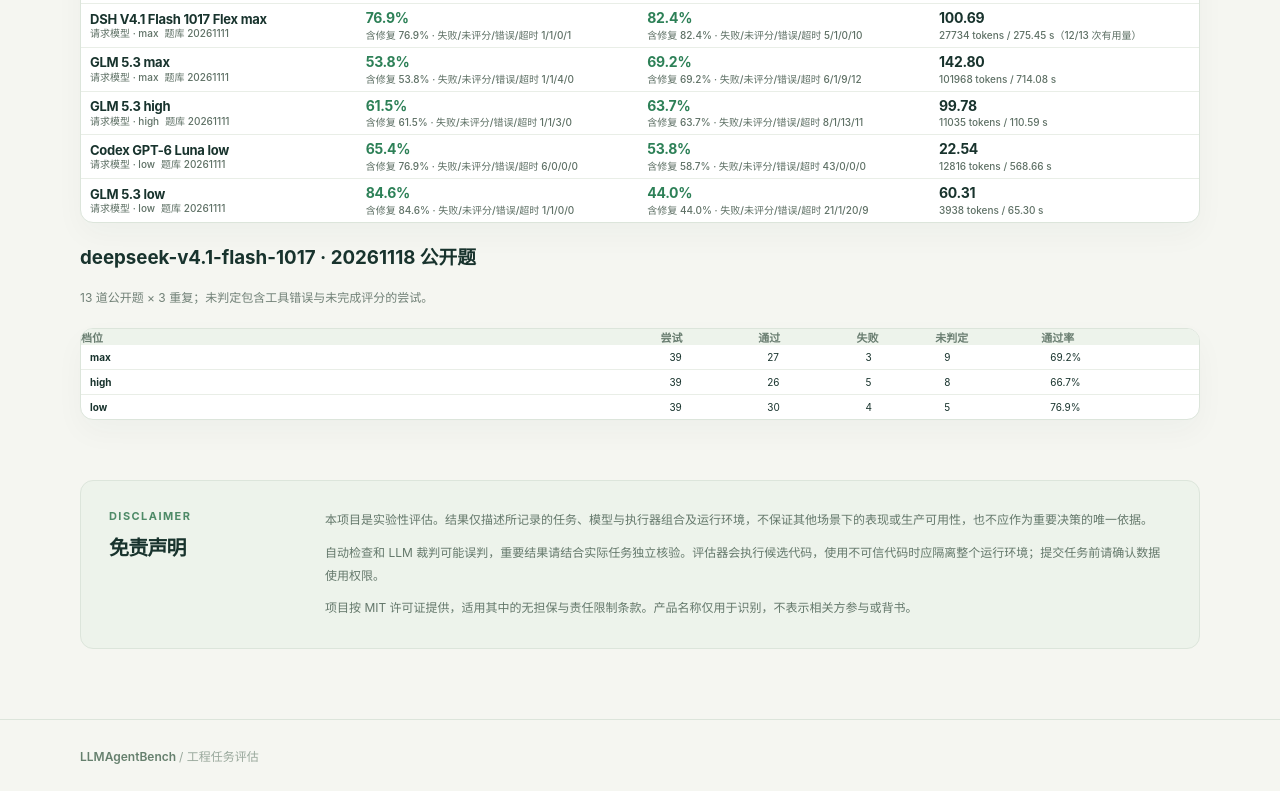
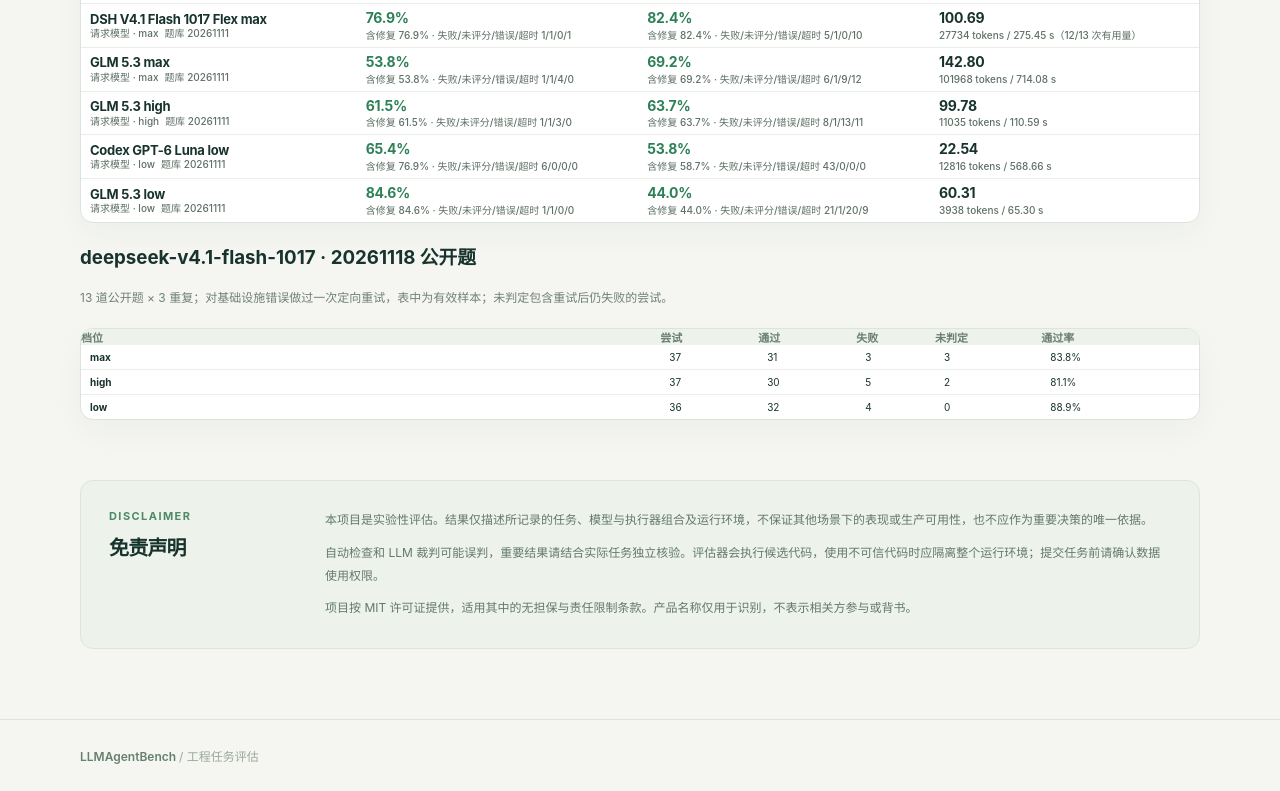
Before and after one commit to ai-v5/LLMAgentBench, a plain HTML site: page index.html in a window 1280 px wide. Shown: the part 815-1606 px from the top of the page. Drawn offline with Linux system fonts and the light colour scheme.

Commit message:
Refresh 20261118 public results after targeted retries

```diff
--- a/index.html
+++ b/index.html
@@ -75,7 +75,7 @@
         <p class="scroll-hint">左右滑动查看完整表格 →</p>
 
         <h3>deepseek-v4.1-flash-1017 · 20261118 公开题</h3>
-        <p class="run-context">13 道公开题 × 3 重复；未判定包含工具错误与未完成评分的尝试。</p>
+        <p class="run-context">13 道公开题 × 3 重复；对基础设施错误做过一次定向重试，表中为有效样本；未判定包含重试后仍失败的尝试。</p>
         <div class="table-wrap">
           <table class="results-table">
             <caption class="sr-only">deepseek-v4.1-flash-1017 公开题三档结果</caption>
@@ -88,9 +88,9 @@
               <th scope="col">通过率</th>
             </tr></thead>
             <tbody>
-              <tr><th scope="row">max</th><td>39</td><td>27</td><td>3</td><td>9</td><td>69.2%</td></tr>
-              <tr><th scope="row">high</th><td>39</td><td>26</td><td>5</td><td>8</td><td>66.7%</td></tr>
-              <tr><th scope="row">low</th><td>39</td><td>30</td><td>4</td><td>5</td><td>76.9%</td></tr>
+              <tr><th scope="row">max</th><td>37</td><td>31</td><td>3</td><td>3</td><td>83.8%</td></tr>
+              <tr><th scope="row">high</th><td>37</td><td>30</td><td>5</td><td>2</td><td>81.1%</td></tr>
+              <tr><th scope="row">low</th><td>36</td><td>32</td><td>4</td><td>0</td><td>88.9%</td></tr>
             </tbody>
           </table>
         </div>
```
